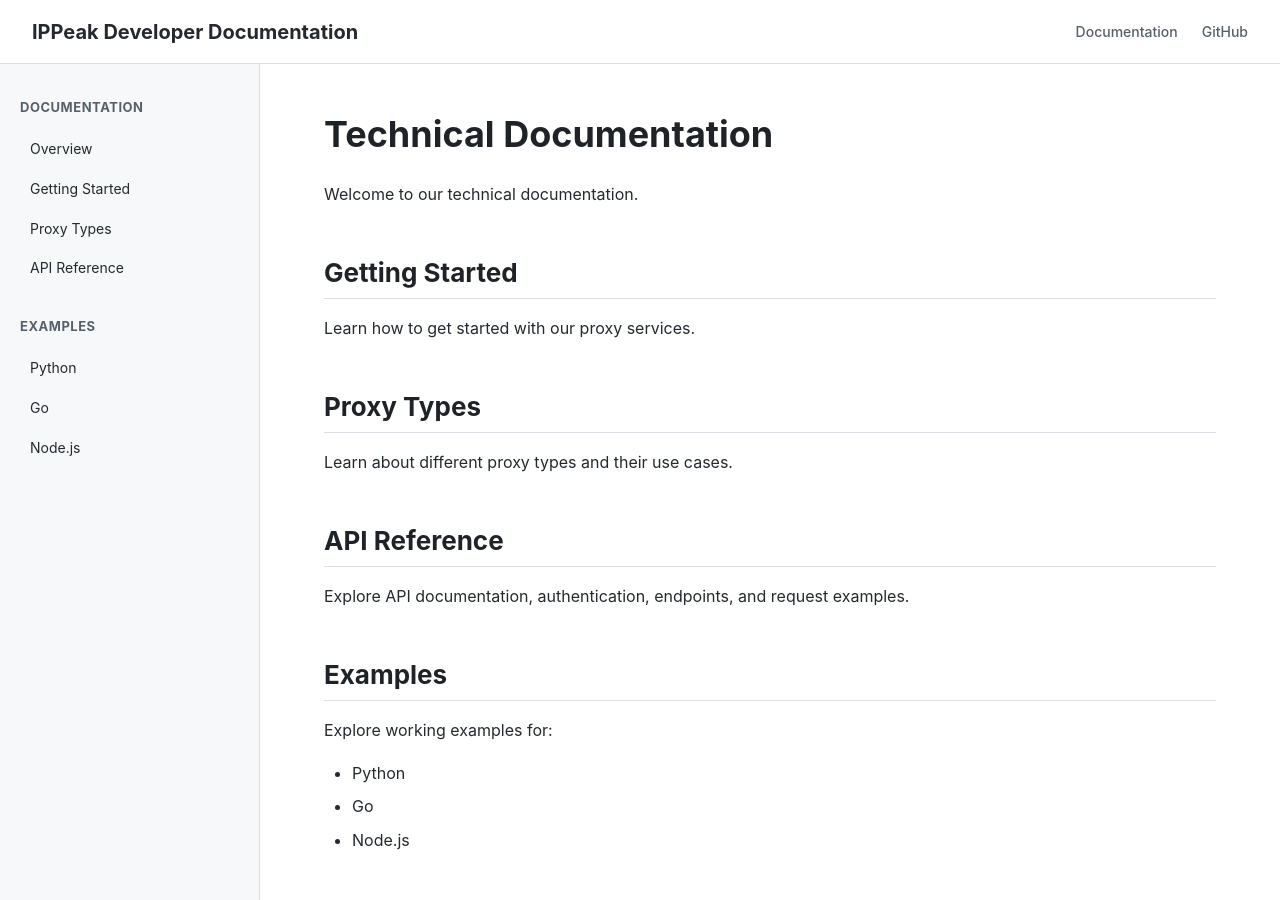
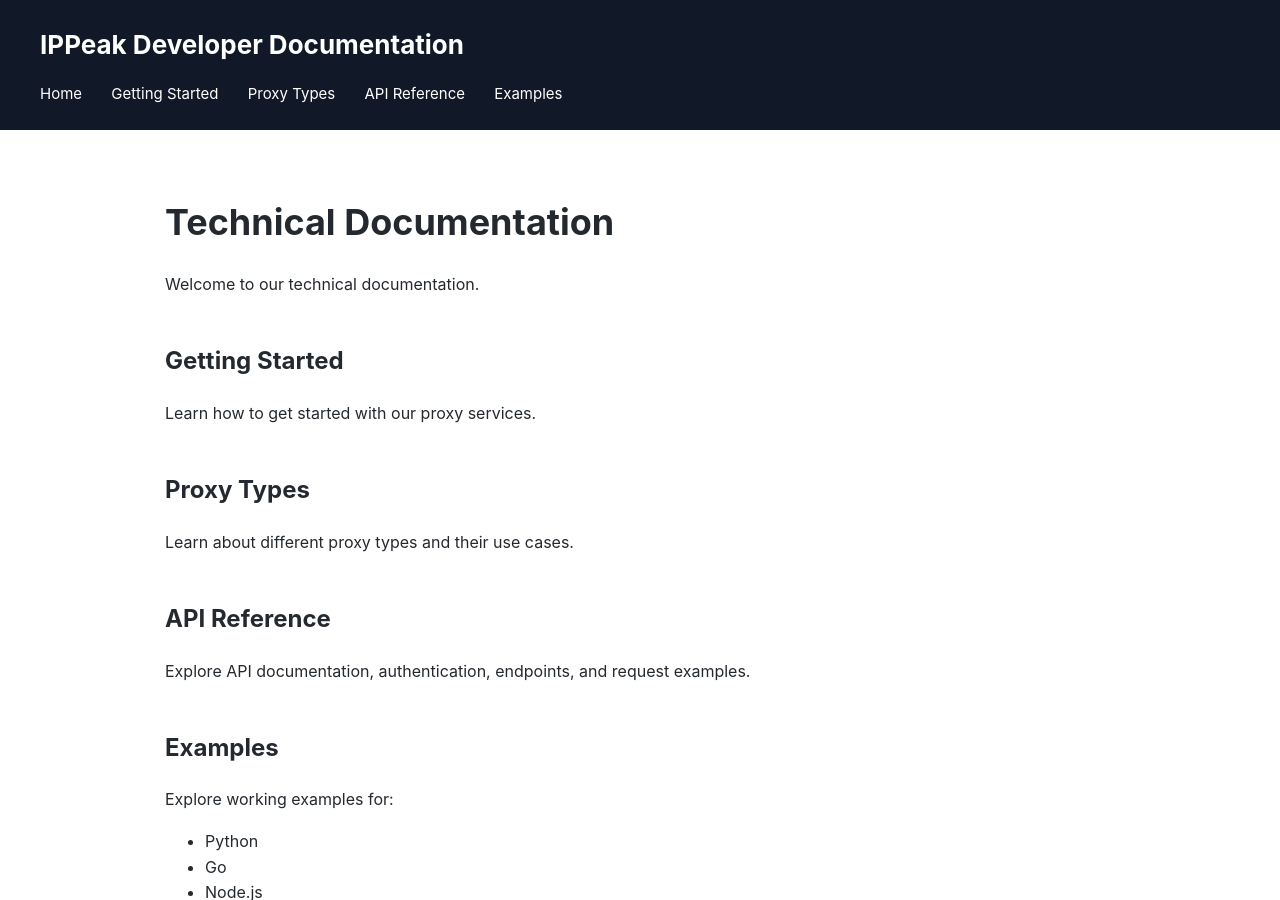
Before and after one commit to IPPeak/IPPeak-Residential-Proxy, a Jekyll site: the page built from docs/index.md, in a window 1280 px wide and 900 px high. Built offline with Jekyll 4.4.1, drawn with Linux system fonts in a browser that asks for light colours; some of the changed text lies outside the part shown.

Commit message:
Refactor HTML layout and styles in default.html

```diff
--- a/docs/_layouts/default.html
+++ b/docs/_layouts/default.html
@@ -1,371 +1,326 @@
 <!DOCTYPE html>
 <html lang="en">
+
 <head>
+
 <meta charset="UTF-8">
+
 <meta name="viewport" content="width=device-width, initial-scale=1.0">
 
-  <title>{{ page.title }} | {{ site.title }}</title>
+
+<title>
+{{ page.title }} | {{ site.title }}
+</title>
+
 
 <meta name="description" content="{{ site.description }}">
 
+
 <style>
+
 * {
     box-sizing: border-box;
 }
 
-    html {
-      scroll-behavior: smooth;
-    }
 
 body {
-      margin: 0;
+
+    margin:0;
+
     font-family:
+
     -apple-system,
     BlinkMacSystemFont,
     "Segoe UI",
-        Roboto,
-        Helvetica,
     Arial,
     sans-serif;
-      color: #24292f;
-      background: #ffffff;
-      line-height: 1.7;
+
+    color:#24292f;
+
+    background:#ffffff;
+
+    line-height:1.6;
+
 }
 
-    a {
-      color: #0969da;
-      text-decoration: none;
+
+
+/* Header */
+
+header {
+
+    background:#111827;
+
+    color:white;
+
+    padding:24px 40px;
+
 }
 
-    a:hover {
-      text-decoration: underline;
+
+
+header h1 {
+
+    margin:0;
+
+    font-size:26px;
+
 }
 
-    .site-header {
-      height: 64px;
-      border-bottom: 1px solid #d8dee4;
-      background: #ffffff;
-      display: flex;
-      align-items: center;
-      position: sticky;
-      top: 0;
-      z-index: 100;
+
+
+/* Navigation */
+
+nav {
+
+    margin-top:15px;
+
 }
 
-    .header-inner {
-      width: 100%;
-      max-width: 1400px;
-      margin: 0 auto;
-      padding: 0 32px;
-      display: flex;
-      align-items: center;
-      justify-content: space-between;
+
+nav a {
+
+    color:#ffffff;
+
+    text-decoration:none;
+
+    margin-right:25px;
+
+    font-size:15px;
+
 }
 
-    .site-title {
-      font-size: 20px;
-      font-weight: 700;
-      color: #24292f;
+
+nav a:hover {
+
+    text-decoration:underline;
+
 }
 
-    .site-title:hover {
-      text-decoration: none;
+
+
+/* Main */
+
+.container {
+
+    max-width:1000px;
+
+    margin:auto;
+
+    padding:40px 25px;
+
 }
 
-    .header-nav {
-      display: flex;
-      gap: 24px;
-      align-items: center;
+
+
+/* Markdown */
+
+h1 {
+
+    font-size:36px;
+
+    margin-bottom:20px;
+
 }
 
-    .header-nav a {
-      color: #57606a;
-      font-size: 14px;
-      font-weight: 500;
+
+h2 {
+
+    margin-top:45px;
+
 }
 
-    .header-nav a:hover {
-      color: #0969da;
-      text-decoration: none;
+
+h3 {
+
+    margin-top:30px;
+
 }
 
-    .docs-container {
-      width: 100%;
-      max-width: 1400px;
-      margin: 0 auto;
-      display: flex;
-      min-height: calc(100vh - 64px);
+
+
+a {
+
+    color:#0969da;
+
 }
 
-    .sidebar {
-      width: 260px;
-      flex-shrink: 0;
-      border-right: 1px solid #d8dee4;
-      padding: 32px 20px;
-      position: sticky;
-      top: 64px;
-      height: calc(100vh - 64px);
-      overflow-y: auto;
-      background: #f6f8fa;
+
+
+code {
+
+    background:#f6f8fa;
+
+    padding:3px 6px;
+
+    border-radius:5px;
+
 }
 
-    .sidebar-title {
-      font-size: 13px;
-      font-weight: 700;
-      text-transform: uppercase;
-      color: #57606a;
-      margin-bottom: 12px;
-      letter-spacing: 0.04em;
+
+
+pre {
+
+    background:#0d1117;
+
+    color:#ffffff;
+
+    padding:20px;
+
+    border-radius:8px;
+
+    overflow-x:auto;
+
 }
 
-    .sidebar-section {
-      margin-bottom: 28px;
+
+
+pre code {
+
+    background:none;
+
+    padding:0;
+
 }
 
-    .sidebar a {
-      display: block;
-      padding: 7px 10px;
-      margin: 2px 0;
-      border-radius: 6px;
-      color: #24292f;
-      font-size: 14px;
+
+
+blockquote {
+
+    border-left:4px solid #d0d7de;
+
+    padding-left:20px;
+
+    color:#57606a;
+
 }
 
-    .sidebar a:hover {
-      background: #eaeef2;
-      color: #0969da;
-      text-decoration: none;
+
+
+/* Footer */
+
+footer {
+
+    margin-top:60px;
+
+    padding:30px;
+
+    text-align:center;
+
+    border-top:1px solid #e5e7eb;
+
+    color:#6b7280;
+
 }
 
-    .sidebar a.active {
-      background: #ddf4ff;
-      color: #0969da;
-      font-weight: 600;
+
+
+/* Mobile */
+
+@media(max-width:700px){
+
+    header {
+
+        padding:20px;
+
     }
 
-    .content {
-      flex: 1;
-      min-width: 0;
-      padding: 48px 64px 80px;
+
+    nav a {
+
+        display:block;
+
+        margin-bottom:10px;
+
     }
 
-    .content-inner {
-      max-width: 900px;
-      margin: 0 auto;
+
+    .container {
+
+        padding:25px 15px;
+
     }
 
-    .content h1 {
-      font-size: 36px;
-      line-height: 1.25;
-      margin: 0 0 24px;
-      color: #1f2328;
 }
 
-    .content h2 {
-      font-size: 26px;
-      line-height: 1.3;
-      margin-top: 48px;
-      margin-bottom: 16px;
-      color: #1f2328;
-      padding-bottom: 8px;
-      border-bottom: 1px solid #d8dee4;
-    }
 
-    .content h3 {
-      font-size: 21px;
-      margin-top: 32px;
-      margin-bottom: 12px;
-      color: #1f2328;
-    }
+</style>
 
-    .content p {
-      margin: 16px 0;
-    }
 
-    .content ul,
-    .content ol {
-      padding-left: 28px;
-    }
+</head>
 
-    .content li {
-      margin: 6px 0;
-    }
 
-    .content code {
-      padding: 2px 6px;
-      border-radius: 5px;
-      background: #f6f8fa;
-      border: 1px solid #d8dee4;
-      font-family:
-        ui-monospace,
-        SFMono-Regular,
-        Menlo,
-        Monaco,
-        Consolas,
-        "Liberation Mono",
-        monospace;
-      font-size: 0.9em;
-    }
-
-    .content pre {
-      overflow-x: auto;
-      padding: 18px;
-      border-radius: 8px;
-      background: #f6f8fa;
-      border: 1px solid #d8dee4;
-      margin: 24px 0;
-    }
-
-    .content pre code {
-      padding: 0;
-      border: 0;
-      background: transparent;
-      font-size: 14px;
-    }
-
-    .content blockquote {
-      margin: 24px 0;
-      padding: 12px 20px;
-      border-left: 4px solid #0969da;
-      background: #f6f8fa;
-      color: #57606a;
-    }
-
-    .content table {
-      width: 100%;
-      border-collapse: collapse;
-      margin: 24px 0;
-    }
-
-    .content th,
-    .content td {
-      border: 1px solid #d8dee4;
-      padding: 10px 12px;
-      text-align: left;
-    }
-
-    .content th {
-      background: #f6f8fa;
-      font-weight: 600;
-    }
-
-    .site-footer {
-      border-top: 1px solid #d8dee4;
-      padding: 24px 0;
-      color: #57606a;
-      font-size: 13px;
-      text-align: center;
-    }
-
-    @media (max-width: 900px) {
-      .header-inner {
-        padding: 0 20px;
-      }
-
-      .header-nav {
-        display: none;
-      }
-
-      .docs-container {
-        display: block;
-      }
-
-      .sidebar {
-        position: static;
-        width: 100%;
-        height: auto;
-        border-right: 0;
-        border-bottom: 1px solid #d8dee4;
-        padding: 20px;
-      }
-
-      .content {
-        padding: 32px 20px 60px;
-      }
-
-      .content h1 {
-        font-size: 30px;
-      }
-    }
-  </style>
-</head>
 
 <body>
 
-<header class="site-header">
-  <div class="header-inner">
 
-    <a class="site-title" href="{{ '/' | relative_url }}">
+
+<header>
+
+
+<h1>
+
 {{ site.title }}
+
+</h1>
+
+
+
+<nav>
+
+<a href="{{ site.baseurl }}/">
+Home
 </a>
 
-    <nav class="header-nav">
-      <a href="{{ '/' | relative_url }}">Documentation</a>
-      <a href="https://github.com/{{ site.github.repository_nwo }}">
-        GitHub
-      </a>
-    </nav>
 
-  </div>
-</header>
-
-<div class="docs-container">
-
-  <aside class="sidebar">
-
-    <div class="sidebar-section">
-      <div class="sidebar-title">Documentation</div>
-
-      <a href="{{ '/' | relative_url }}">
-        Overview
-      </a>
-
-      <a href="{{ '/getting-started/' | relative_url }}">
+<a href="{{ site.baseurl }}/getting-started">
 Getting Started
 </a>
 
-      <a href="{{ '/proxy-types/' | relative_url }}">
+
+<a href="{{ site.baseurl }}/proxy-types">
 Proxy Types
 </a>
 
-      <a href="{{ '/api/' | relative_url }}">
+
+<a href="{{ site.baseurl }}/api">
 API Reference
 </a>
-    </div>
 
-    <div class="sidebar-section">
-      <div class="sidebar-title">Examples</div>
 
-      <a href="{{ '/examples/python/' | relative_url }}">
-        Python
+<a href="{{ site.baseurl }}/examples">
+Examples
 </a>
 
-      <a href="{{ '/examples/go/' | relative_url }}">
-        Go
-      </a>
 
-      <a href="{{ '/examples/nodejs/' | relative_url }}">
-        Node.js
-      </a>
-    </div>
+</nav>
 
-  </aside>
 
-  <main class="content">
-    <div class="content-inner">
+</header>
+
+
+
+<main class="container">
+
 
 {{ content }}
 
-    </div>
+
 </main>
 
-</div>
 
-<footer class="site-footer">
-  <div>
-    {{ site.title }} · Technical Documentation
-  </div>
+
+<footer>
+
+
+© IPPeak. All rights reserved.
+
+
 </footer>
 
+
+
 </body>
+
+
 </html>
```
Lines whose indentation alone changed are shown as unchanged.
